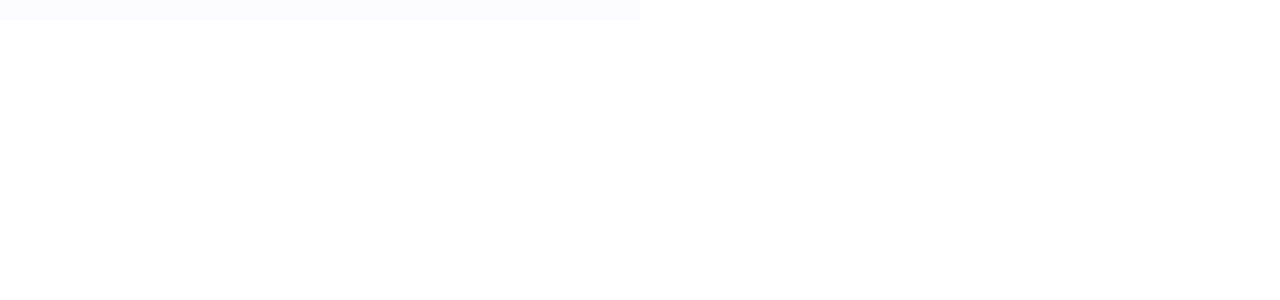
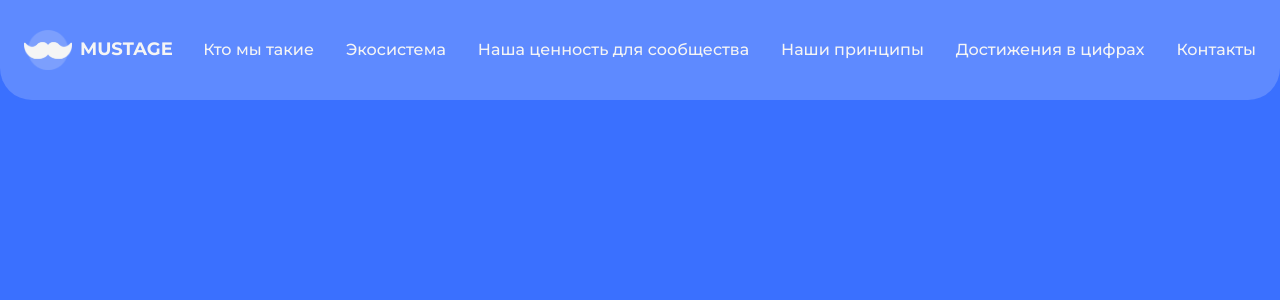
Before and after one commit to shapovalov-yehor/landing_conference, a Next.js app: page / in a window 1280 px wide. Shown: the top 300 px of the page. Built offline with nearby package versions, Linux system fonts and the light colour scheme.

Commit message:
[Add] header section

```diff
--- a/src/components/Header/Header.module.css
+++ b/src/components/Header/Header.module.css
@@ -1,195 +1,90 @@
 .header {
   position: absolute;
   top: 0;
-  left: 0;
+  left: 50%;
+  transform: translateX(-50%);
   width: 100%;
-  transform: translateX(-50%);
   max-width: var(--desktop);
   background-color: var(--header-back);
+  border-radius: 0px 0px 32px 32px;
+
   z-index: 1;
 }
 
 .container {
-  margin: 0 auto;
-  padding: 10px 30px;
+  padding: 24px;
   width: 100%;
   display: flex;
   justify-content: space-between;
   align-items: center;
 
-  @media (min-width: 768px) {
-    justify-content: space-around;
+  /* @media (min-width: 768px) {
   }
-
-  @media (min-width: 1440px) {
-    height: 150px;
-    width: 1440px;
-  }
+*/
 }
 
 .logo {
-  width: 90px;
+  width: 48px;
   height: auto;
-
-  @media (min-width: 768px) {
-    width: 120px;
-    height: auto;
-  }
-
-  @media (min-width: 1024px) {
-    width: 165px;
-    height: auto;
-  }
-
-  @media (min-width: 1440px) {
-    width: 200px;
-    height: auto;
-  }
 }
 
-.text_wrap {
-  @media (max-width: 1023px) {
-    display: none;
-  }
-
-  & .logo_text {
-    color: var(--main-text-color);
-    text-transform: uppercase;
-    font-size: var(--fs-large);
-    font-family: var(--font-jura);
-  }
-
-  & .logo_text_large {
-    font-size: var(--fs-xxlarge);
-    font-family: var(--font-jura);
-    font-weight: 700;
-  }
-
-  @media (min-width: 1024px) {
-    display: flex;
-    flex-direction: column;
-    height: 120px;
-    justify-content: flex-end;
-  }
-
-  @media (min-width: 1440px) {
-    height: 140px;
-  }
-}
-
-.nav_wrap {
-  display: flex;
-  flex-direction: row;
-  gap: 25px;
-  align-items: center;
-
-  @media (min-width: 768px) {
-    gap: 60px;
-  }
-
-  @media (min-width: 1024px) {
-    flex-direction: column;
-    gap: 5px;
-  }
+.logo_text {
+  font-size: var(--fs-medium);
+  font-weight: 700;
+  line-height: 19.5px;
+  color: var(--header-text-color);
 }
 
 .logo_wrap {
-  @media (min-width: 1024px) {
-    display: flex;
-  }
-}
-
-.nav {
-  display: none;
-
-  @media (min-width: 768px) {
-    display: flex;
-    gap: 25px;
-  }
-}
-
-.contacts {
-  display: flex;
-  flex-direction: row;
-  gap: 10px;
-
-  @media (max-width: 474px) {
-    display: none;
-  }
-
-  @media (min-width: 600px) {
-    gap: 25px;
-  }
-
-  @media (min-width: 768px) {
-    flex-direction: column;
-    gap: 5px;
-  }
-
-  @media (min-width: 1024px) {
-    flex-direction: row;
-    gap: 20px;
-  }
-
-  @media (min-width: 1400px) {
-    gap: 25px;
-  }
-}
-
-.link {
-  font-size: var(--fs-medium);
-  text-transform: uppercase;
   display: flex;
   justify-content: center;
   align-items: center;
-  gap: 10px;
+  gap: 8px;
+}
+
+.nav_list {
+  display: flex;
+  gap: 32px;
+  justify-content: center;
+  align-items: center;
+}
+
+.nav_link {
+  color: var(--header-text-color);
+}
+
+.nav_list {
+  display: flex;
+  gap: 32px;
+  justify-content: center;
+  align-items: center;
+}
+
+.nav_link {
+  color: var(--header-text-color);
   position: relative;
   text-decoration: none;
-
-  @media (min-width: 768px) {
-    font-size: var(--fs-large);
-  }
-
-  @media (min-width: 1440px) {
-    font-size: var(--fs-xlarge);
-  }
-
-  & svg {
-    width: 20px;
-    height: 20px;
-    transition: fill 0.3s ease;
-
-    @media (min-width: 768px) {
-      width: 25px;
-      height: 25px;
-    }
-  }
-
-  &:hover svg {
-    fill: var(--second-color);
-  }
 
   &::after {
     content: '';
     position: absolute;
-    left: 0;
-    bottom: -3px;
-    width: 100%;
-    height: 2px;
-    background-color: var(--second-color);
-    transform: scaleX(0);
+    left: 50%;
+    bottom: -10px;
+    width: 20px;
+    height: 4px;
+    border-radius: 2px;
+    background-color: var(--header-text-color);
+    transform: translateX(-50%) scaleX(0);
     transition: transform 0.3s ease;
   }
 
-  &:hover::after {
-    transform: scaleX(1);
+  &:hover,
+  &:focus {
+    font-weight: 700;
+  }
+
+  &:hover::after,
+  &:focus::after {
+    transform: translateX(-50%) scaleX(1);
   }
 }
-
-.burger_wrap {
-  cursor: pointer;
-
-  @media (min-width: 768px) {
-    display: none;
-  }
-}
--- a/src/components/Header/Header.tsx
+++ b/src/components/Header/Header.tsx
@@ -2,13 +2,36 @@
 
 import Image from 'next/image';
 import styles from './Header.module.css';
-// import logo from '../../img/header/logo.webp';
-import Icon from '@/helpers/Icon';
+import logo from '../../img/header/logo.png';
+import { navItems } from '@/data/data';
 
 export default function Header() {
   return (
     <header className={styles.header}>
-      <div className={styles.container}></div>
+      <div className={styles.container}>
+        <a className={styles.logo_wrap} href="/">
+          <Image
+            className={styles.logo}
+            src={logo}
+            width={0}
+            height={0}
+            sizes="100vw"
+            alt="logo"
+          />
+          <span className={styles.logo_text}>MUSTAGE</span>
+        </a>
+        <nav>
+          <ul className={styles.nav_list}>
+            {navItems.map((item, index) => (
+              <li key={index}>
+                <a className={styles.nav_link} href={item.href}>
+                  {item.label}
+                </a>
+              </li>
+            ))}
+          </ul>
+        </nav>
+      </div>
     </header>
   );
 }
--- /dev/null
+++ b/src/data/data.ts
@@ -0,0 +1,8 @@
+export const navItems = [
+  { label: 'Кто мы такие', href: '#about-us' },
+  { label: 'Экосистема', href: '#ecosystem' },
+  { label: 'Наша ценность для сообщества', href: '#value' },
+  { label: 'Наши принципы', href: '#principles' },
+  { label: 'Достижения в цифрах', href: '#achievements' },
+  { label: 'Контакты', href: '#contacts' },
+];
--- a/src/styles/globals.css
+++ b/src/styles/globals.css
@@ -8,11 +8,13 @@
 
 body {
   background-color: var(--background);
-  background-color: var(--main-grad);
+  background-color: #3a70ff;
   margin: 0;
   font-family: var(--font-mons);
   font-size: var(--fs-small);
+  font-weight: 500;
   color: var(--main-text-color);
+  line-height: 19.5px;
 }
 
 *,
```
Also changed, not shown: src/img/header/logo.png (added), src/img/logo.svg (added).
